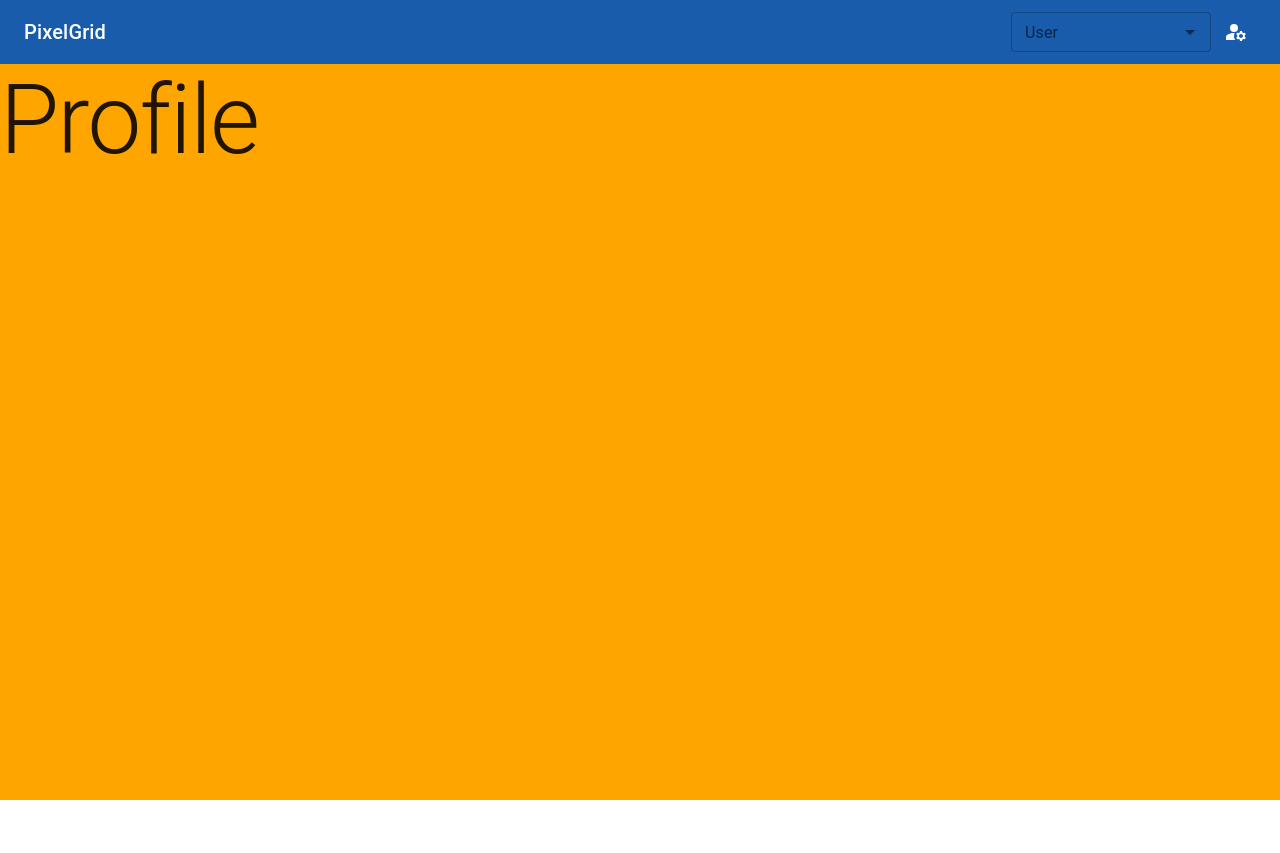
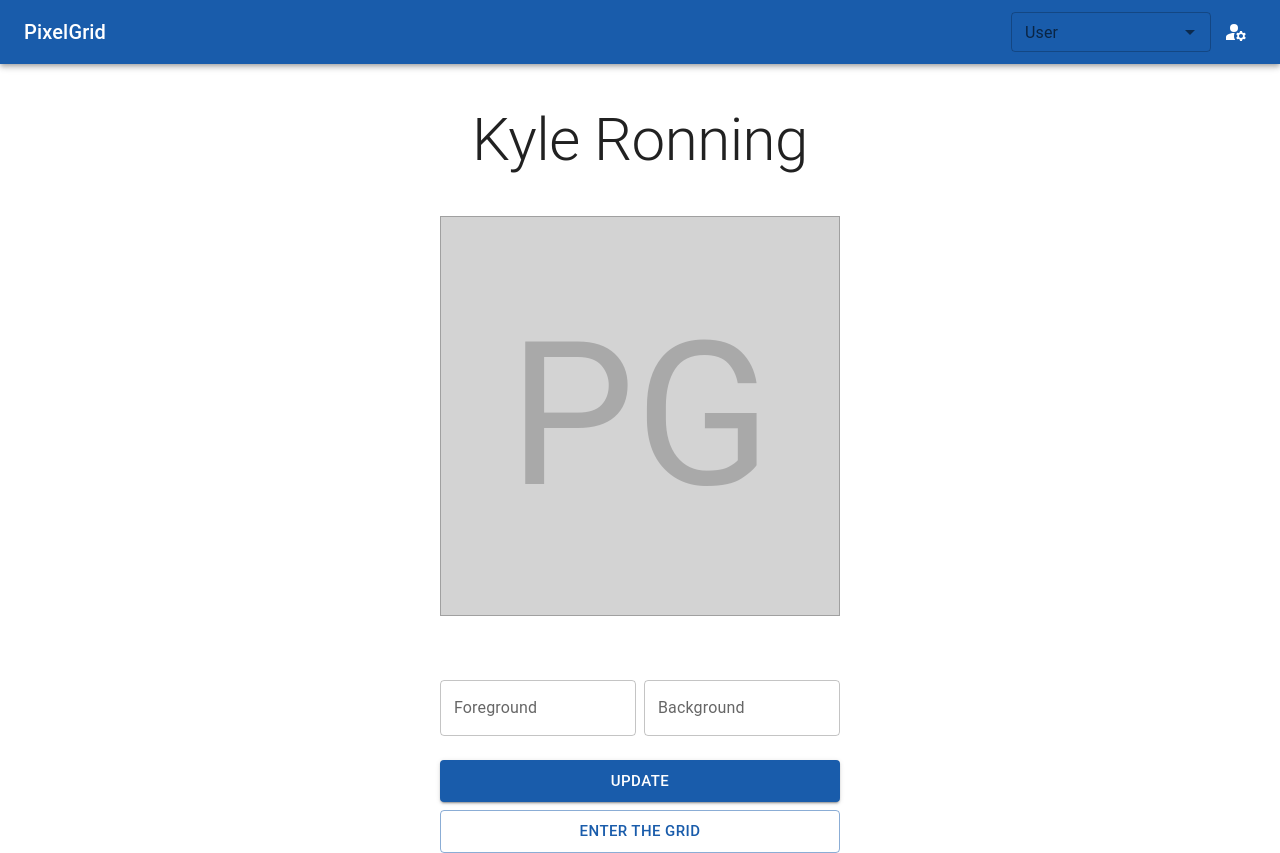
Before and after one commit to kronning6/pixel-grid-symfony-cra-mui, a React (Create React App) app in the folder app/: page /profile in a window 1280 px wide. Before the commit the page ends 800 px from the top, so only its background shows below. Built offline with nearby package versions, Linux system fonts and the light colour scheme.

Commit message:
Add dummy data and profile page ui

```diff
--- a/app/src/components/Dashboard/Dashboard.tsx
+++ b/app/src/components/Dashboard/Dashboard.tsx
@@ -11,6 +11,13 @@ import EditProfileIcon from '../mui/icons/EditProfileIcon';
 
 const Dashboard = (): JSX.Element => {
   const navigate = useNavigate();
+  const users = [
+    { fullName: 'Kyle Ronning', id: 1 },
+    { fullName: 'Det Sorthepharack', id: 2 },
+    { fullName: 'John Cloeter', id: 3 },
+    { fullName: 'Matt Bouc', id: 4 },
+    { fullName: 'Maxwell Lafontant', id: 5 },
+  ];
   return (
     <Box
       sx={{
@@ -36,8 +43,8 @@ const Dashboard = (): JSX.Element => {
                   width: '200px',
                 }}
                 size={'small'}
-                options={[{ label: 'Kyle Ronning', value: '1' }]}
-                renderInput={(params) => <TextField color={'error'} {...params} label="User" />}
+                options={users.map((user) => ({ label: user.fullName, value: user.id.toString() }))}
+                renderInput={(params) => <TextField color={'primary'} {...params} label="User" />}
               />
               <IconButton sx={{ color: '#fff', marginLeft: '5px' }} onClick={() => navigate('profile')}>
                 <EditProfileIcon />
--- a/app/src/components/Grid/Grid.tsx
+++ b/app/src/components/Grid/Grid.tsx
@@ -7,14 +7,14 @@ const Grid = (): JSX.Element => {
   const gridList = [];
   for (let y = 14; y >= 0; y--) {
     for (let x = 0; x <= 14; x++) {
-      gridList.push({ x: x, y: y });
+      gridList.push({ x: x, y: y, available: true, user: null });
     }
   }
   const pixelsWide =
     1 +
     Math.abs(gridList.reduce((min, p) => (p.x < min ? p.x : min), gridList[0].x)) +
     gridList.reduce((max, p) => (p.x > max ? p.x : max), gridList[0].x);
-  const size = 45;
+  const size = 50;
   // Temp data
 
   return (
@@ -35,9 +35,11 @@ const Grid = (): JSX.Element => {
           width: `${2 + size * pixelsWide}px`,
         }}
       >
-        {gridList.map((pixelData, index) => (
-          <Pixel key={index} label={'PG'} size={size} backgroundColor="#d0d0d0" color="#d0d0d0" />
-        ))}
+        {gridList
+          .filter((pixelData) => pixelData.available)
+          .map((pixelData, index) => (
+            <Pixel key={index} label={'PG'} size={size} backgroundColor="lightgrey" color="darkgrey" />
+          ))}
       </Box>
     </Box>
   );
--- a/app/src/components/Pixel/Pixel.tsx
+++ b/app/src/components/Pixel/Pixel.tsx
@@ -19,7 +19,7 @@ const Pixel = (props: PixelProps): JSX.Element => {
         border: '1px solid #a0a0a0',
         color: props.color,
         cursor: 'pointer',
-        fontSize: '100%',
+        fontSize: `${Math.floor(props.size / 2)}px`,
         height: `${props.size}px`,
         width: `${props.size}px`,
       }}
--- a/app/src/components/Profile/Profile.tsx
+++ b/app/src/components/Profile/Profile.tsx
@@ -1,19 +1,52 @@
 import React from 'react';
+import { useNavigate } from 'react-router-dom';
 import Box from '../mui/Box/Box';
+import Button from '../mui/Button/Button';
+import Stack from '../mui/Stack/Stack';
+import TextField from '../mui/TextField/TextField';
 import Typography from '../mui/Typography/Typography';
+import Pixel from '../Pixel/Pixel';
 
 const Profile = (): JSX.Element => {
+  const navigate = useNavigate();
   return (
     <Box
       sx={{
-        backgroundColor: 'orange',
         display: 'flex',
         flexDirection: 'column',
         height: '100%',
         width: '100%',
       }}
     >
-      <Typography variant="h1">Profile</Typography>
+      <Box
+        sx={{
+          marginTop: '40px',
+          marginLeft: 'auto',
+          marginRight: 'auto',
+          width: '400px',
+        }}
+      >
+        <Box sx={{ textAlign: 'center' }}>
+          <Typography variant="h2">Kyle Ronning</Typography>
+        </Box>
+        <Box mt={5}>
+          <Pixel label={'PG'} size={400} backgroundColor="lightgrey" color="darkgrey" />
+        </Box>
+        <Stack mt={8} spacing={1} direction="row" flex={1} justifyContent="space-between">
+          <TextField label="Foreground" placeholder="#ffffff" />
+          <TextField label="Background" placeholder="#000000" />
+        </Stack>
+        <Stack mt={3} spacing={1}>
+          <Button variant="contained" color="primary" size="large">
+            Update
+          </Button>
+        </Stack>
+        <Stack mt={1} spacing={1}>
+          <Button variant="outlined" color="primary" size="large" onClick={() => navigate('/')}>
+            Enter the Grid
+          </Button>
+        </Stack>
+      </Box>
     </Box>
   );
 };
--- /dev/null
+++ b/app/src/components/mui/Button/Button.tsx
@@ -0,0 +1,10 @@
+import React from 'react';
+import { Button as MuiButton, ButtonProps as MuiButtonProps } from '@mui/material';
+
+export type ButtonProps = MuiButtonProps;
+
+const Button = ({ children, ...rest }: ButtonProps): JSX.Element => {
+  return <MuiButton {...rest}>{children}</MuiButton>;
+};
+
+export default Button;
--- /dev/null
+++ b/app/src/components/mui/Stack/Stack.tsx
@@ -0,0 +1,10 @@
+import React from 'react';
+import { Stack as MuiStack, StackProps as MuiStackProps } from '@mui/material';
+
+export type StackProps = MuiStackProps;
+
+const Stack = ({ children, ...rest }: StackProps): JSX.Element => {
+  return <MuiStack {...rest}>{children}</MuiStack>;
+};
+
+export default Stack;
--- a/app/src/components/mui/ThemeProvider/ThemeProvider.tsx
+++ b/app/src/components/mui/ThemeProvider/ThemeProvider.tsx
@@ -15,6 +15,9 @@ const ThemeProvider = (props: PropsWithChildren) => {
           disableRipple: true,
         },
       },
+      MuiAutocomplete: {
+        styleOverrides: {},
+      },
     },
   });
 
```
